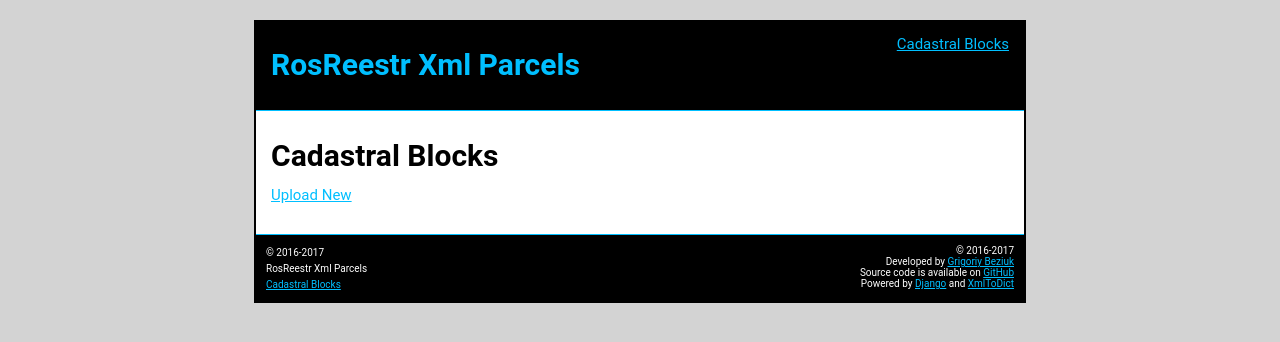
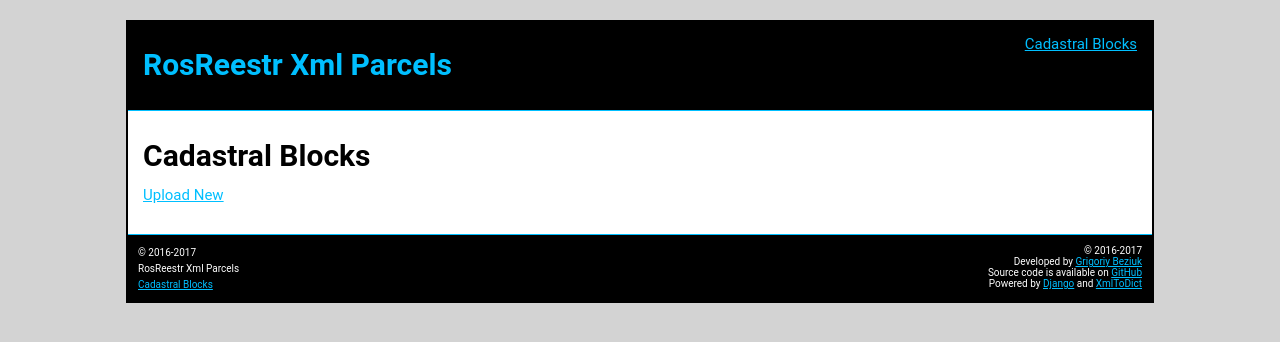
Before and after one commit to gbezyuk/rosreestr-xml, a Django app: page / in a window 1280 px wide. Shown: the top 342 px of the page. Run offline with Django 3.2, Linux system fonts and the light colour scheme; data that the repository does not hold is empty.

Commit message:
layout update; responsiveness

```diff
--- a/backend/parcels/static/css/parcels.css
+++ b/backend/parcels/static/css/parcels.css
@@ -13,11 +13,16 @@
 }
 
 .app {
-    width: 60%;
-    margin: 2em auto;
-    border-left: 2px solid black;
-    border-right: 2px solid black;
     background: white;
+}
+
+@media (min-width: 800px) {
+    .app {
+        width: 80%;
+        margin: 2em auto;
+        border-left: 2px solid black;
+        border-right: 2px solid black;
+    }
 }
 
 h1, h2, h3, h4, h5, h6, h7 {
```
